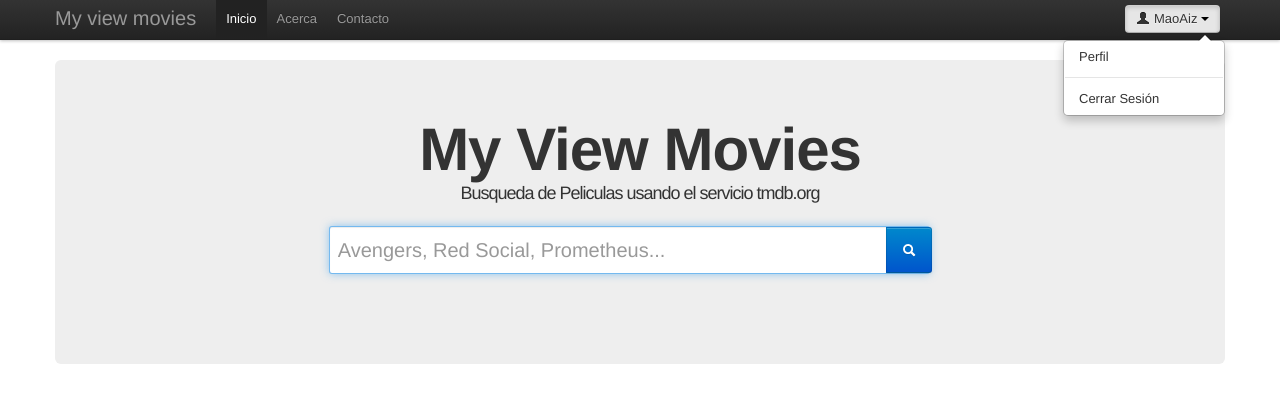
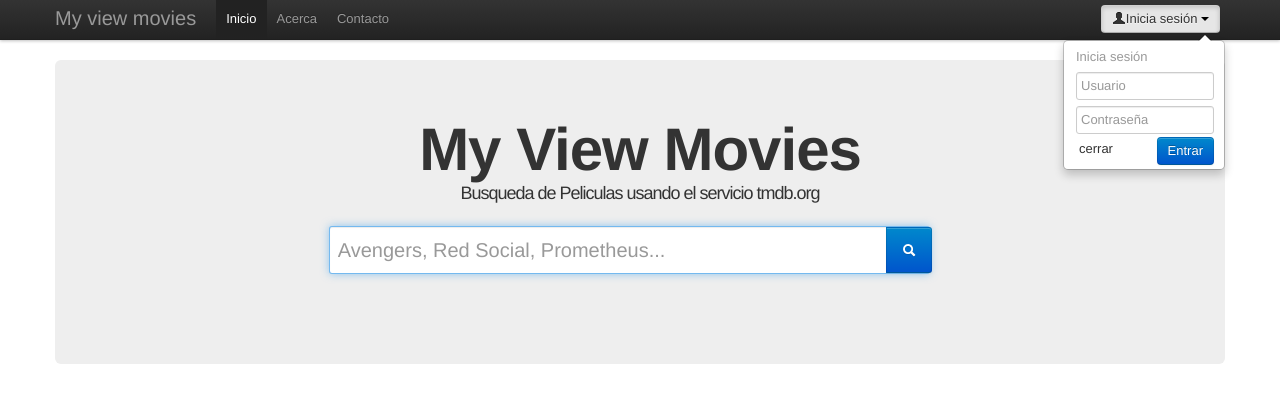
Before and after one commit to maoaiz/Prueba_Django, a Django app: template templates/index.html in a window 1280 px wide, after a click that opens the changed part. Shown: the top 398 px of the page. Run offline with Django 3.2, Linux system fonts and the light colour scheme; the template is opened without the code that fills it, so the values that code supplies are empty; some libraries are stand-ins or nearby versions.

Commit message:
Modificando el formulario de login

```diff
--- a/static/css/style.css
+++ b/static/css/style.css
@@ -24,6 +24,9 @@ body > section{
     min-height:400px;
     padding:10px;
     width:80%;
+}
+img{
+    border-radius: 4px;
 }
 #movie{
     margin:0 auto;
@@ -100,6 +103,76 @@ img.img50{
     margin: 2px 5px 3px;
     width: 50px;
 }
+.content-box{
+    line-height: 14px;
+    margin-left: 38px;
+    margin-top: 2px;
+    margin-bottom: 2px;
+}
+.content-box p{
+    margin: 0px;
+}
+.content-box .avatar{
+    position: absolute;
+    top:7px;
+    left: 14px;
+}
+.content-box *{
+    display: inline-block;
+}
+.metadata{
+    color: #999;
+    display: block;
+    font-size: 11px;
+}
+.content-box:hover, .content-box >:hover{
+    color: #fff;
+}
+.size32{
+    width: 32px;
+    height: 32px;
+}
+
+.fullname{
+    font-weight: bold;
+    color: #333;
+}
+.color-fff{
+    color:#fff;
+}
+
+.input-small{
+    margin: 2px auto;
+    width: 80%;
+}
+
+.dropdown-menu li .next-li, .dropdown-menu li p{
+    margin: 3px 12px;
+}
+#btn-login{
+    margin-right: 10px;
+}
+.disblock{
+    display: block;
+}
+/*ul.dropdown-menu{
+    display: block;
+}
+a.menu:after, .dropdown-toggle:after {
+    content: none;
+}*/
+
+
+
+
+
+
+
+
+
+
+
+
 
 
 @media screen and (max-width:979px){
--- a/static/js/plugins.js
+++ b/static/js/plugins.js
@@ -40,71 +40,8 @@ function createTable(list,query){
     }
     $("#movie > table").append(l);
 }
-function imdb1(url){
-    (function($) {
-        $.ajax(
-        {
-            type		: "GET",
-            url			: url,
-            async		: false,
-            //jsonpCallback: 'myFunction',
-            contentType	: 'application/json',
-            dataType	: 'jsonp',
-            //	data		: "id_project="+id,
-            beforeSend	: function(data){
-                $("#load").html('<i>Cargando...</i>');
-            },
-            success		: function(requestData){ 	//Llamada exitosa
-            //var movie = jQuery.parseJSON(requestData);
-            //$("#movie2").html("<pre>"+requestData.Title+"</pre>");
-            //$("#movie2").html("<pre>"+movie['Title']+" + "+movie['Year']+"</pre>");
-            },
-            error		: function(requestData, strError, strTipoError){
-                alert("Error: " + strTipoError +' => ' + strError+ ' , req: '+requestData);
-            },
-            complete	: function(requestData, exito){
-                $("#load").html("<strong>"+exito+"</strong>");
-            }
-        });
-    })(jQuery);
-}
 
-function imdb2(url){
-    //jQuery.getScript(url+ "&callback=myFunction",function(e){alert("callback");}	); //   + "&callback=?"
-    var res=jQuery.getScript(url+ "&callback=?",function(e){
-        alert("callback")
-    });
-/*
-	imdb$avengers = function (list) {
-		  //alert("llego a la funcion: "+ list.q);
-		  $("#movie").html("<table>");
-		  for(i=0;i<list.d.length;i++){
-			  try{
-			  	var src = list.d[i].i[0];
-			  }catch(Exception){
-				  //alert("hubo un error");
-				  src="http://i.media-imdb.com/images/mobile/film-40x54.png"
-			  }
-		  	$("#movie").append("<tr><td><img src='"+src+"' width='35px' /></td><td  valign='top'>"+list.d[i].l+"</td></tr>");
-		  }
-		  $("#movie").append("</table>");
-	};*/
-//$.getJSON(url).success(function(data){
-//    console.log(data); // will contain all data (and display it in console)
-//})
-
-// With local proxy to a PHP script replacing imdb$foo with a sanitized
-// version of $_GET['callback']
-//jQuery.getScript('imdb.php?q=foo&callback=myFunction');
-
-// With local proxy to a PHP script to fix the callback, using jQuery automatic
-// callback magic '?' value
-//jQuery.getJSON( 'imdb.php?q=foo&callback=?', function (list) {
-
-//});
-}
-
-function imdb3(url,q){
+function getTMDB(url,q){
     (function($) {
         $.ajax({
             type: 'GET',
@@ -144,22 +81,54 @@ function imdb3(url,q){
     })(jQuery);
 }
 
+function search(e){
+    e.preventDefault();
+    var q=$("#search").val();
+    var APIKEY = "10562c9ee2722c0be2a1c3bc31e3028a";
+    var url7="http://api.themoviedb.org/2.1/Movie.search/es-CO/json/"+APIKEY+"/"+q;
+
+    getTMDB(url7,q);
+}
+
 function main(){
     //    var url = "http://sg.media-imdb.com/suggests/"+q0+"/"+q+".json";
     //    var url2 = "http://www.imdb.com/xml/find?json=1&nr=1&nm=on&q="+q;
     //    var url3 = "http://www.imdb.com/xml/find?xml=1&tt=1&nm=on&q="+q;
     //    var url6="http://api.themoviedb.org/2.1/Movie.search/es-CO/xml/"+APIKEY+"/"+q;
     //    var url7="http://api.themoviedb.org/2.1/Movie.search/es-CO/json/"+APIKEY+"/"+q;
+
+    //--------<on submit when search>------------//
     $("#search-form").on("submit",search);
-}
+    //--------</on submit when search>------------//
 
-function search(e){
+    //-------------------<letra blanca del perfil>-------------------------//
+    $("ul.dropdown-menu li.current-user").hover(
+        function(e){$(".content-box p, .content-box small").addClass("color-fff")},
+        function(e){$(".content-box p, .content-box small").removeClass("color-fff")}
+    );
+    //-------------------</letra blanca del perfil>-------------------------//
+
+    //------<No cierra el Menú de login al dar click>---------------/
+    $(".next-li").focus(function(e){
+            $("ul.dropdown-menu").addClass("disblock")
+        }).blur(function(e){
+           // $("ul.dropdown-menu").removeClass("disblock")
+        });
+    //------ </No cierra el Menú de login al dar click>--------------/
+
+
+    //------ <On Login Submit >--------------/
+    $("#close-login-menu").on("click",function(e){
         e.preventDefault();
-    var q=$("#search").val();
-    var APIKEY = "10562c9ee2722c0be2a1c3bc31e3028a";
-    var url7="http://api.themoviedb.org/2.1/Movie.search/es-CO/json/"+APIKEY+"/"+q;
-
-    imdb3(url7,q);
+        $("ul.dropdown-menu").removeClass("disblock");
+    });
+//    $(".btn-group").on("click",function(e){
+//        e.preventDefault();
+//        if($("#menu-login").hasClass("open"))
+//            $("ul.dropdown-menu").removeClass("disblock");
+//
+//    });
+    //------ </On Login Submit >--------------/
 }
 
 $(document).on("ready",main);
--- a/templates/index.html
+++ b/templates/index.html
@@ -10,6 +10,7 @@
 
         <!-- Le styles -->
         <link href="{{ STATIC_PREFIX }}css/bootstrap.css" rel="stylesheet">
+        <link href="{{ STATIC_PREFIX }}css/bootstrap-responsive.css" rel="stylesheet">
         <link rel="stylesheet" type="text/css" href="{{ STATIC_PREFIX }}css/style.css" />
         <style type="text/css">
             body {
@@ -17,7 +18,6 @@
                 padding-bottom: 40px;
             }
         </style>
-        <link href="{{ STATIC_PREFIX }}css/bootstrap-responsive.css" rel="stylesheet">
 
         <!-- Le HTML5 shim, for IE6-8 support of HTML5 elements -->
         <!--[if lt IE 9]>
@@ -43,16 +43,34 @@
                         <span class="icon-bar"></span>
                         <span class="icon-bar"></span>
                     </a>
-                    <a class="brand" href="#">My view movies</a>
-                    <div class="btn-group pull-right">
+                    <a class="brand" href=".">My view movies</a>
+                    <div id="menu-login" class="btn-group pull-right">
                         <a class="btn dropdown-toggle" data-toggle="dropdown" href="#">
-                            <i class="icon-user"></i> MaoAiz
+                            <i class="icon-user"></i>{% if user.is_authenticated %}{{user.username}}{% else %}Inicia sesi&oacute;n{% endif %}
                             <span class="caret"></span>
                         </a>
                         <ul class="dropdown-menu">
-                            <li><a href="#">Perfil</a></li>
+                            {% if user.is_authenticated %}
+                            <li class="current-user">
+                                <a href="/">
+                                    <div class="content-box">
+                                        <img class="size32 avatar" src="https://si0.twimg.com/profile_images/1391659719/mao_normal.jpg" alt="MaoAiz" />
+                                        <p class="fullname">Mi Cuenta</p>
+                                        <small class="metadata">Editar configuraci&oacute;n</small>
+                                    </div>
+                                </a>
+                            </li>
+                            <li><a href="#">Privacidad</a></li>
                             <li class="divider"></li>
-                            <li><a href="#">Cerrar Sesi&oacute;n</a></li>
+                            <li><a href="/admin/logout/">Cerrar sesi&oacute;n</a></li>
+                            {% else %}
+                            <form method ="post" action="/admin/">
+                                <li><p>Inicia sesi&oacute;n</p></li>
+                                <li><input id="username"  name="username" class="input-small next-li" type="text" placeholder="Usuario" autofocus></li>
+                                <li><input id="password"  name="password" class="input-small next-li" type="password" placeholder="Contrase&ntilde;a" ></li>
+                                <a id="close-login-menu" class="pull-left" href="#">cerrar</a><input id="btn-login" class="input-small btn btn-primary next-li pull-right" type="submit" value="Entrar" >
+                            </form>
+                            {% endif %}
                         </ul>
                     </div>
                     <div class="nav-collapse">
--- a/website/views.py
+++ b/website/views.py
@@ -1,5 +1,6 @@
 # Create your views here.
 from django.shortcuts import render_to_response
+from django.template import RequestContext
 
 def index(request):
-    return render_to_response('index.html', None)
+    return render_to_response('index.html', None, context_instance = RequestContext(request))
```
Lines whose indentation alone changed are shown as unchanged.
